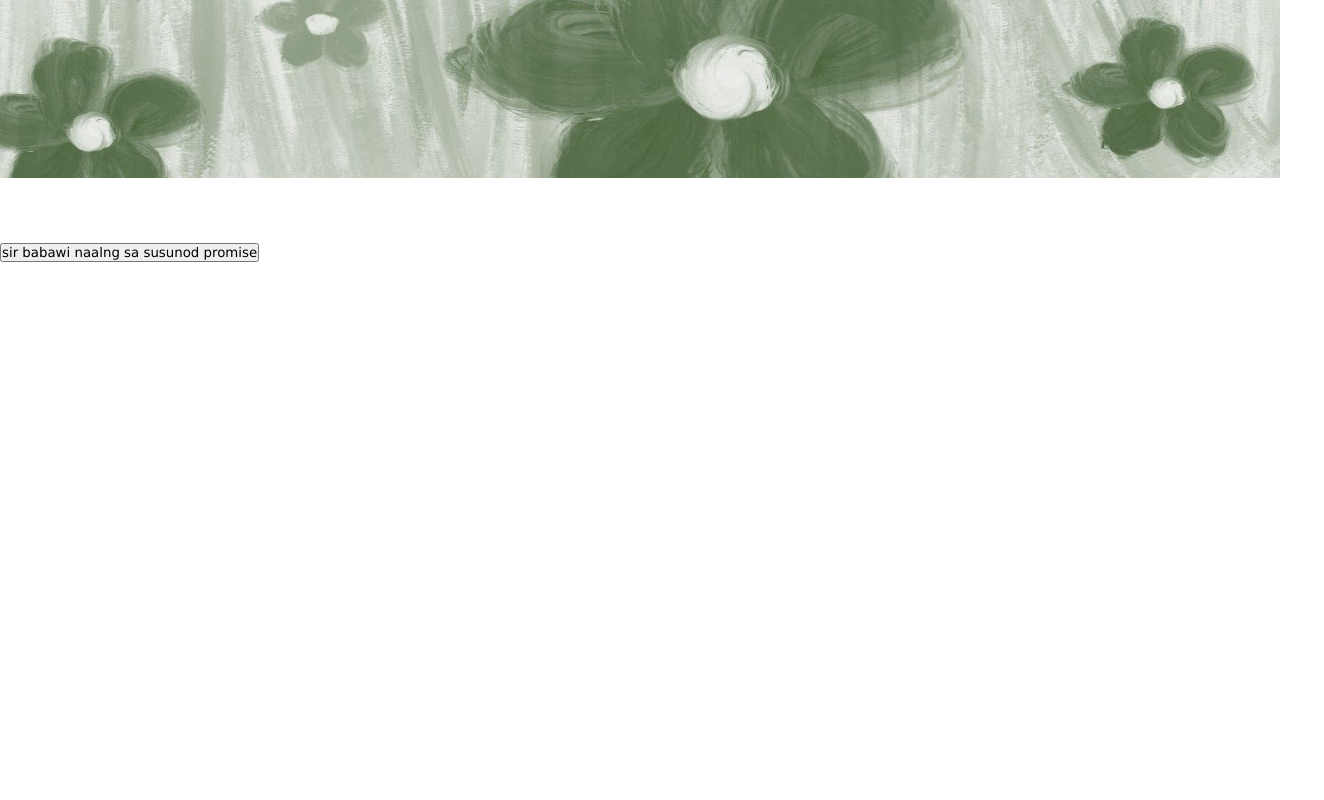
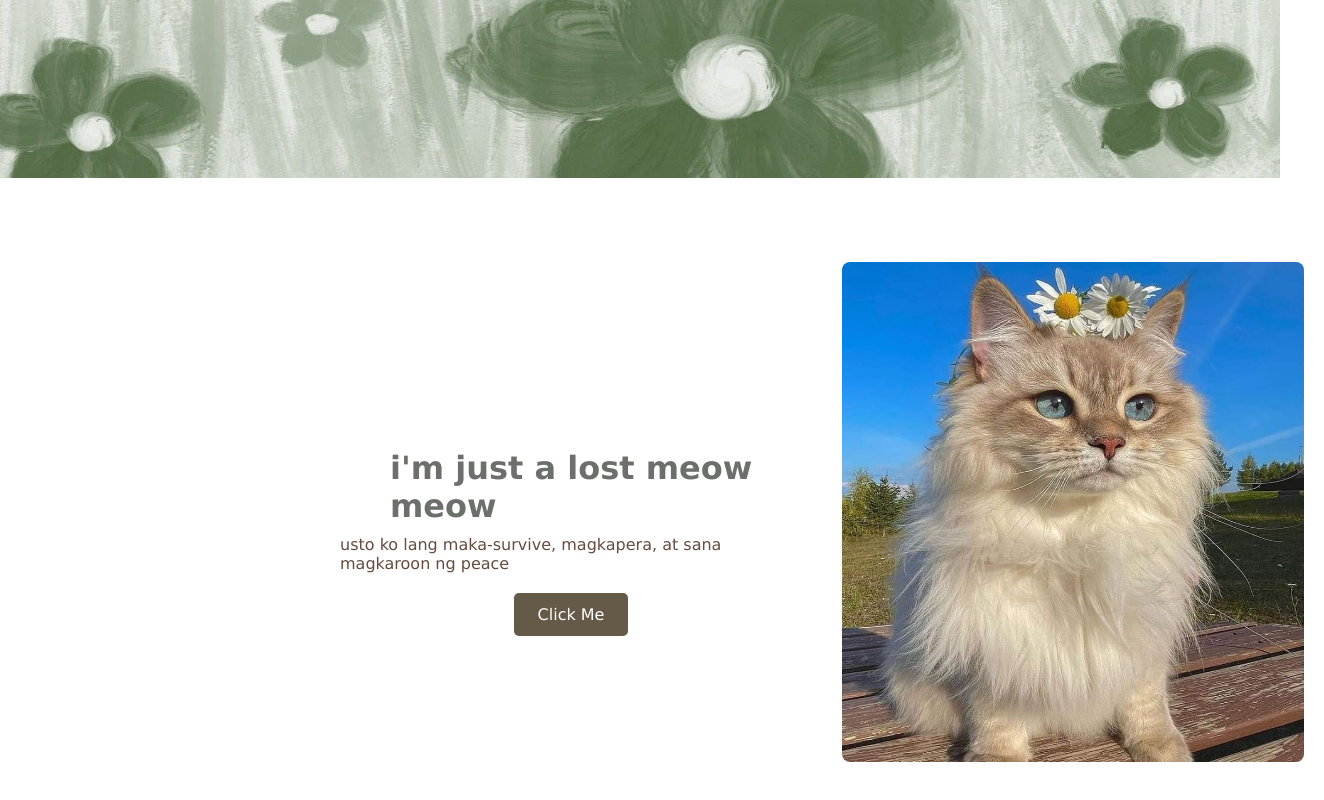
Before and after one commit to moonbits13/porfolio_marie_orsabia, a React (Vite) app: page / in a window 1280 px wide. Shown: the part 815-1615 px from the top of the page, 1324 px wide, since content can reach past the window. Before the commit the page ends 1077 px from the top, so only its background shows below. Built offline with nearby package versions, Linux system fonts and the light colour scheme.

Commit message:
first commit

```diff
--- a/src/components/Hero.jsx
+++ b/src/components/Hero.jsx
@@ -39,10 +39,22 @@ const Hero = () => {
     </div>
 
 
-    <div className="button-container">
-        <button className="cta-button">sir babawi naalng sa susunod promise </button>
+    <div className="container-4">
+      <div className="text-div">
+        <h2>i'm just a lost meow meow</h2>
+        <p>
+          usto ko lang maka-survive, magkapera, at sana magkaroon ng peace
+        </p>
+        <button className="cta-button">Click Me</button>
       </div>
-
+      <div className="image-div">
+      <img
+            src={me}
+            alt="ako"
+            className="img-divider"
+          />
+      </div>
+    </div>
 
 
     </div>
--- a/src/index.css
+++ b/src/index.css
@@ -93,7 +93,73 @@ nav a:not(:last-child) {
   margin-right: 70px;
 }
 
-/* Second div style (can have a different background color) */
+
 .me {
   background-color: #e74c3c;
 }
+
+.container-4 {
+  display: flex;
+  justify-content: space-between; /* Align divs side by side */
+  align-items: center;
+  gap: 20px;
+  width: 80%; /* Adjust the width as needed */
+  max-width: 1200px; /* Maximum width */
+  padding: 20px;
+ margin-left: 300px;
+ margin-bottom: 300px;
+
+
+
+}
+
+.text-div {
+  flex: 1;
+  padding: 20px;
+  text-align: left;
+  display: flex;
+  flex-direction: column;
+  justify-content: center; /* Center content vertically */
+  align-items: flex-start; /* Align text to the left */
+}
+
+.text-div h2 {
+  font-size: 2rem;
+  margin-bottom: 10px;
+  margin-left: 50px;
+  color: #6c706b;
+}
+
+.text-div p {
+  font-size: 1rem;
+  color: #654c3f;
+  margin-bottom: 20px;
+}
+
+.cta-button {
+  padding: 12px 24px;
+  font-size: 1rem;
+  background-color: #655a47;
+  color: white;
+  border: none;
+  border-radius: 5px;
+  cursor: pointer;
+  transition: background-color 0.3s ease;
+  align-self: center; /* Center the button */
+}
+
+.cta-button:hover {
+  background-color: #484d47;
+}
+
+.image-div {
+  flex: 1;
+  display: flex;
+  justify-content: center;
+  align-items: center;
+}
+
+.image-div img {
+  max-width: 100%;
+  border-radius: 8px;
+}
```
